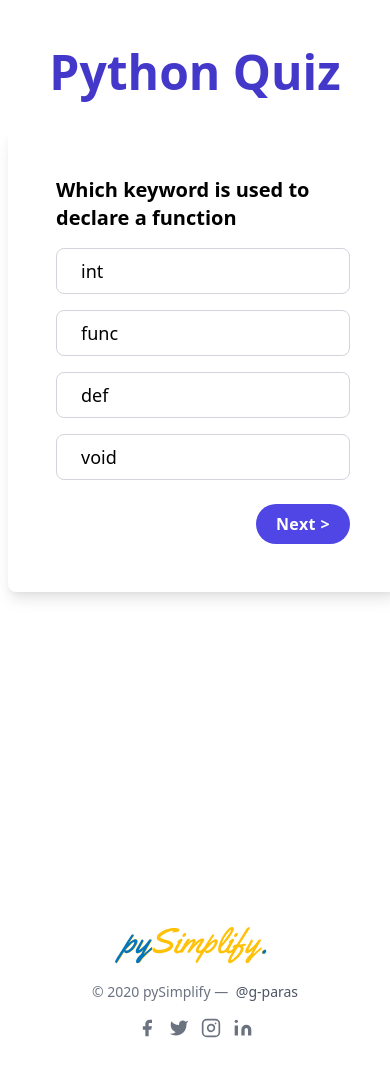
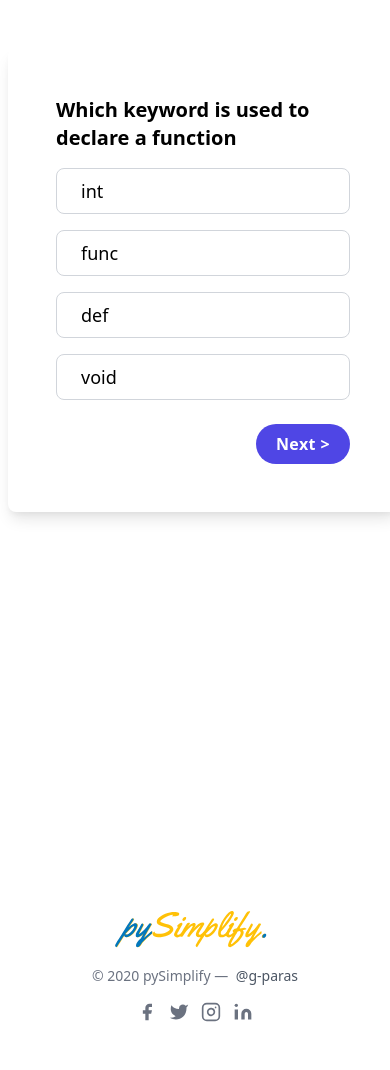
Before and after one commit to g-paras/pysimplify, a Flask app: page /quizes in a window 390 px wide. Shown: the part 171-1241 px from the top of the page. After the commit the page ends 1193 px from the top, so only its background shows below. Run offline with Flask 2, Linux system fonts and the light colour scheme; some libraries are stand-ins or nearby versions.

Commit message:
responsive design

```diff
--- a/source/templates/quiz.html
+++ b/source/templates/quiz.html
@@ -2,10 +2,12 @@
 endblock %} {% block head %} {{ super() }}
 <script src="https://unpkg.com/vue@3.0.2"></script>
 {% endblock %} {% block content%}
-<div class="flex w-full h-screen justify-center mt-12 sm:mt-32" id="app">
+<div class="flex w-full h-screen justify-center mt-8 sm:mt-32" id="app">
   <div class="w-full max-w-xl">
-    <h1 class="font-bold text-5xl text-center text-indigo-700">Python Quiz</h1>
-    <div class="bg-white p-12 rounded-lg shadow-lg w-full mt-8 mx-2 sm:mx-auto">
+    <!-- <h1 class="font-bold text-5xl text-center text-indigo-700">Python Quiz</h1> -->
+    <div
+      class="bg-white p-12 rounded-lg shadow-lg w-full mt-4 sm:mt-8 mx-2 sm:mx-auto"
+    >
       <div v-if="index < count">
         <p class="text-xl sm:text-2xl font-bold">
           ${ questions[index]['question'] }$
```
